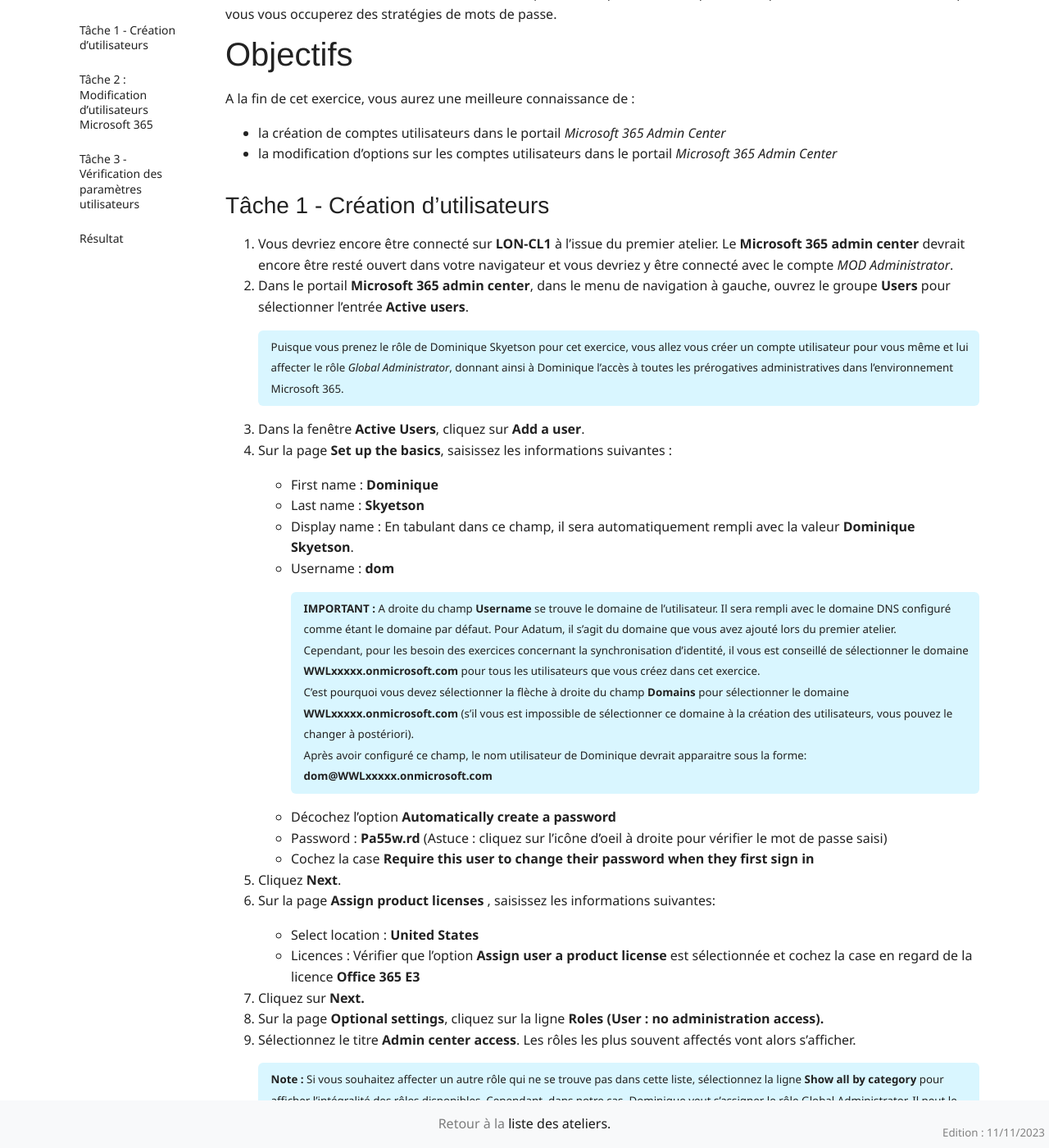
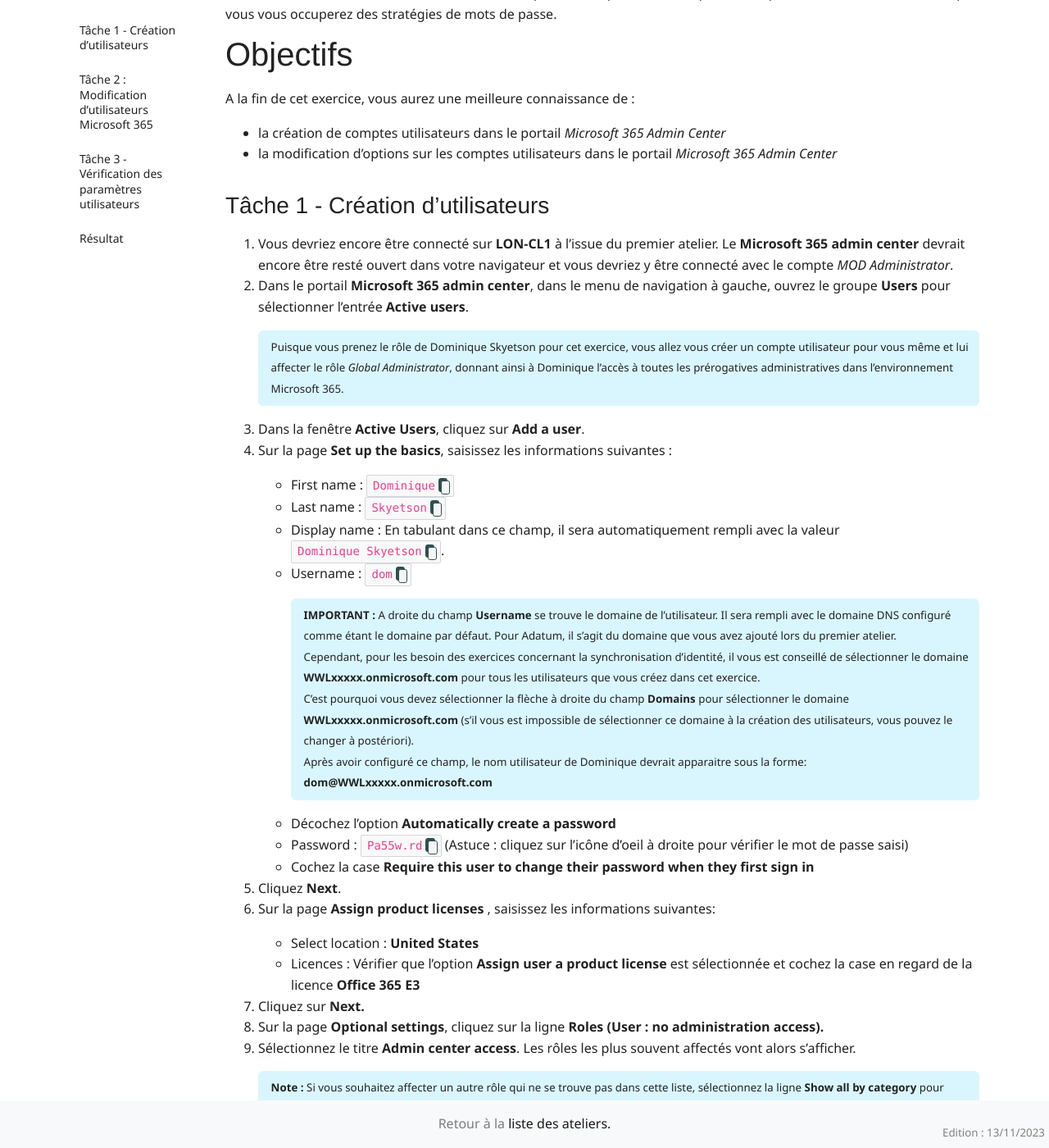
Before and after one commit to renaudwangler/ib-labs, a Jekyll site: the page built from msms030fr/lab2e1.md, in a window 1280 px wide and 1400 px high, scrolled down 616 px. Shown: the whole window at 82% size. Built offline with Jekyll 4.4.1, drawn with Linux system fonts in a browser that asks for light colours; nearby versions of some CDN libraries; comment, search, counter and statistics services are not loaded; some of the changed text lies outside the part shown.

Commit message:
copyBtn v3.6

````diff
--- a/assets/css/style.scss
+++ b/assets/css/style.scss
@@ -9,5 +9,5 @@
 .copyBtn,.copyBtnDone {margin-left: 4px;background-color:darkslategrey;vertical-align: text-bottom;}
 .copyBtn::before,.copyBtnDone::before { content: ''; background-color: whitesmoke; margin-left: 2px; margin-top: 2px;}
 .copyBtn:hover, .copyBtnDone:hover {background: black;}
-.copyBtnDone {background-color:green}
+.copyBtnDone {background-color:green; opacity: 0.33;}
 .copyBtnDone,.copyBtnDone::before {border-color: green;}
--- a/assets/js/ib-stage.js
+++ b/assets/js/ib-stage.js
@@ -5,7 +5,7 @@ function addCopyButton() {
         let copyButton = document.createElement("button");
         copyButton.innerText = '';
         copyButton.className = 'copyBtn';
-        copyButton.title = 'Cliquer pour copier ce texte dans votre presse-papier.';
+        copyButton.title = 'Cliquez pour copier ce texte dans votre presse-papier.';
         copyButton.type = 'button';
         codeBlock.appendChild(copyButton);
         copyButton.addEventListener("click", async () => {
@@ -15,6 +15,7 @@ function addCopyButton() {
     });
     }
 async function copyCode(codeBlock) {
-    await navigator.clipboard.writeText(codeBlock.innerText.slice(0,-6));
-    console.log(codeBlock.getElementsByTagName('button')[0].className='copyBtnDone')
+    await navigator.clipboard.writeText(codeBlock.innerText);
+    codeBlock.getElementsByTagName('button')[0].className='copyBtnDone';
+    codeBlock.getElementsByTagName('button')[0].title = 'Texte copié (recliquez pour copier de nouveau)'
     }
--- a/msms030fr/lab2e1.md
+++ b/msms030fr/lab2e1.md
@@ -2,7 +2,7 @@
 layout: stage
 title: "Lab2-Ex1 - Gestion des utilisateurs avec le centre d'administration Microsoft 365"
 length: "00"
-date: "11/11/2023"
+date: "13/11/2023"
 ---
 # Scénario
 Dominique Skyetson est l'administrateur de l'entreprise Adatum. Comme il n'a pas de compte utilisateur Microsoft 365 déclaré pour lui-même, Dominique s'est jusqu'à présent connecté à l'administration du tenant avec le compte *Mod Administrator*. Dans cet exercice, il va se créer son compte et y assigner le rôle *Global Administrator* qui lui permettra ensuite de faire toutes les actions administratives sur le tenant de manière nominative.
@@ -22,17 +22,17 @@ A la fin de cet exercice, vous aurez une meilleure connaissance de :
 	>Puisque vous prenez le rôle de Dominique Skyetson pour cet exercice, vous allez vous créer un compte utilisateur pour vous même et lui affecter le rôle *Global Administrator*, donnant ainsi à Dominique l'accès à toutes les prérogatives administratives dans l'environnement Microsoft 365.
 1. Dans la fenêtre **Active Users**, cliquez sur **Add a user**.
 1. Sur la page **Set up the basics**, saisissez les informations suivantes :
-	- First name : **Dominique**
-	- Last name : **Skyetson**
-	- Display name : En tabulant dans ce champ, il sera automatiquement rempli avec la valeur **Dominique Skyetson**.
-	- Username : **dom**
+	- First name : ```Dominique```
+	- Last name : ```Skyetson```
+	- Display name : En tabulant dans ce champ, il sera automatiquement rempli avec la valeur ```Dominique Skyetson```.
+	- Username : ```dom```
 		>**IMPORTANT :** A droite du champ **Username** se trouve le domaine de l'utilisateur. Il sera rempli avec le domaine DNS configuré comme étant le domaine par défaut. Pour Adatum, il s'agit du domaine que vous avez ajouté lors du premier atelier.
 		Cependant, pour les besoin des exercices concernant la synchronisation d'identité, il vous est conseillé de sélectionner le domaine **WWLxxxxx.onmicrosoft.com** pour tous les utilisateurs que vous créez dans cet exercice.
 		C'est pourquoi vous devez sélectionner la flèche à droite du champ **Domains** pour sélectionner le domaine **WWLxxxxx.onmicrosoft.com** (s'il vous est impossible de sélectionner ce domaine à la création des utilisateurs, vous pouvez le changer à postériori).
 		Après avoir configuré ce champ, le nom utilisateur de Dominique devrait apparaitre sous la forme:
 		**dom@WWLxxxxx.onmicrosoft.com**
 	- Décochez l'option **Automatically create a password**
-	- Password : **Pa55w.rd** (Astuce : cliquez sur l'icône d'oeil à droite pour vérifier le mot de passe saisi)
+	- Password : ```Pa55w.rd``` (Astuce : cliquez sur l'icône d'oeil à droite pour vérifier le mot de passe saisi)
 	- Cochez la case **Require this user to change their password when they first sign in**
 1. Cliquez **Next**.
 1. Sur la page **Assign product licenses** , saisissez les informations suivantes:
@@ -47,14 +47,14 @@ A la fin de cet exercice, vous aurez une meilleure connaissance de :
 1. Sur la page **Dominique Skyetson added to active users**, cliquez sur **Show** à coté de **Password** pour vérifier que vous avez bien saisi correctement **Pa55w.rd**.
 1. En bas de la page, cliquez sur le lien **Add another user** et recommencez les étapes 3 à 12 précédentes, pour ajouter les utilisateurs avec les informations suivantes :
 	- **Username domain :** Lors de la saisie du **Username** pour chaque utilisateur, assurez-vous de sélectionner le domaine **WWLxxxxx.onmicrosoft.com** comme vous l'avez fait pour le compte de Dominique (Si vous ne pouvez le sélectionner à la création, changez-le une fois le compte créé).
-	- **Password :** Utilisez le mot de passe **Pa55w.rd**, et, comme pour le compte de Dominique, exiger le changement de mot de passe à la première connexion.
+	- **Password :** Utilisez le mot de passe ```Pa55w.rd```, et, comme pour le compte de Dominique, exigez le changement de mot de passe à la première connexion.
 	- **Licenses :** Affectez une licence **Office 365 E3** à l'utilisateur **Alan Yoo**. Pour tous les autres utilisateurs, sélectionner l'option **Create user without product license (not recommended)**.
 	- **Roles :** Par défaut chaque utilisateur se verra affecter le rôle **User role (no administration access)**; Cela suffira pour le moment. Dans un futur exercice, vous affecterez des rôles administratifs à certains utilisateurs pour tester la délégation administrative. Ainsi, en arrivant sur la page **Optional settings**, cliquez directement sur **Next**.
-	> **Alan Yoo** | username **alan** | Licence **Office 365 E3** mais pas de rôle admin
-	**Ada Russell** | username **ada** | Ni licence ni rôle admin
-	**Adam Hobbs** | username **adam** | Ni licence ni rôle admin
-	**Libby Hayward** | username **libby** | Ni licence ni rôle admin
-	**Laura Atkins** | username **laura** | Ni licence ni rôle admin
+	> ```Alan Yoo** | username ```alan``` | Licence **Office 365 E3** mais pas de rôle admin
+	```Ada Russell``` | username ```ada``` | Ni licence ni rôle admin
+	```Adam Hobbs``` | username ```adam``` | Ni licence ni rôle admin
+	```Libby Hayward``` | username ```libby``` | Ni licence ni rôle admin
+	```Laura Atkins```| username ```laura``` | Ni licence ni rôle admin
 1. Après avoir ajouté le dernier compte (celui de *Laura Atkins*) cliquez sur le bouton **Close** pour revenir à la liste des **Active users**
 1. Vérifiez la liste **Active users**. Vérifiez que chacun des précédents utilisateurs a pour domaine **WWLxxxxx.onmicrosoft.com** et changez-le si ce n'est pas le cas.
 1. Restez connecté sur LON-CL1 et laissez votre navigateur Internet ouvert pour la tâche suivante de cet atelier.
@@ -66,7 +66,7 @@ Vous affecterez ensuite une licence produit au compte de Ada Russell. Pour finir
 1. Vous devriez encore être connecté sur **LON-CL1** à l'issue du premier atelier. Le **Microsoft 365 admin center** devrait encore être resté ouvert dans votre navigateur et vous devriez y être connecté avec le compte *MOD Administrator*.
 1. Dans le portail **Microsoft 365 admin center**, la page **Active users** devrait être encore affichée à l'issue de la première tâche de cet exercice. Sélectionnez la case à cocher en regard du compte de **Alan Yoo**, sans cliquer sur la ligne de ce compte en lui-même.
 1. Dans la barre de menu au-dessus de la liste d'utilisateurs, sélectionnez les **points de suspension** (**More actions**). Dans le menu qui apparait, sélectionnez **Manage contact information**.
-1. Dans le panneau **Manage contact information** qui apparait pour Alan Yoo, saisissez **Accounts Receivable** dans le champ **Department** avant de cliquer sur **Save changes**.
+1. Dans le panneau **Manage contact information** qui apparait pour Alan Yoo, saisissez ```Accounts Receivable``` dans le champ **Department** avant de cliquer sur **Save changes**.
 1. Une fois que le bandeau vert indiquant **Contact information updated** apparait, cliquez sur le **X** de fermeture en haut à droite du panneau **Manage contact information**.
 1. Le compte d'Alan Yoo devrait toujours être sélectionné dans la liste **Active Users**. Dans la barre de menu au-dessus de la liste d'utilisateurs, sélectionnez les **points de suspension** (**More actions**) de nouveau. Dans le menu qui apparait, sélectionnez **Edit sign-in status**.
 1. Sur le panneau **Block sign-in**, cochez la case **Block this user from signing in** avant de cliquer sur le bouton **Save changes**. Notez le bandeau vert indiquant que le compte de Alan est désormais bloqué et qu'il sera déconnecté des services Microsoft dans les 30 minutes. Cliquez sur le **X** de fermeture en haut à droite du panneau **Block sign-in**.
@@ -107,7 +107,7 @@ Dans cette tâche, vous allez vérifier l'impact des changements que vous avez f
 1. Dans la fenêtre **Pick an account**, sélectionnez **+ Use another account**.
 1. Dans la fenêtre **Sign in**, entrez **Libby@WWLxxxxx.onmicrosoft.com** et cliquez sur **Next**.
 1. Dans la fenêtre **Enter password**, saisissez le mot de passe temporaire de Libby dont vous avez pris note à l'étape précédente et cliquez sur le bouton **Sign in**.
-1. Dans la fenêtre **Update your password**, entrez de nouveau le mot de passe temporaire de Libby dans le champ **Current password**, et utilisez le mot de passe **ibForm@tion** dans les champs **New password** et **Confirm password**. Cliquez sur **Sign in**.
+1. Dans la fenêtre **Update your password**, entrez de nouveau le mot de passe temporaire de Libby dans le champ **Current password**, et utilisez le mot de passe ```ibForm@tion``` dans les champs **New password** et **Confirm password**. Cliquez sur **Sign in**.
 1. Si une fenêtre **Welcome to Microsoft 365** apparait, cliquez deux fois sur la flèche de droite pour accéder à la validation vous permettant de la fermer.
 1. Vérifiez que vous pouvez accéder à la page d'accueil de Microsoft 365. Notez qu'aucune application n'est présente sur le portail de Libby puisque vous n'avez affecté aucune licence au compte de Libby.
 1. Vous devez désormais vous déconnecter du compte de Libby pour tenter de vous connecter avec le compte de Alan Yoo. Pour vous déconnecter, cliquez sur le cercle en haut à droite contenant **LH** (les initiales de Libby Hayward) et cliquez sur **Sign out**.
@@ -116,12 +116,12 @@ Dans cette tâche, vous allez vérifier l'impact des changements que vous avez f
 1. Dans la page **login**, cliquez sur le choix **Switch to a different account** en dessous du bouton **Sign in**
 1. Saisissez **Alan@WWLxxxxx.onmicrosoft.com** dans le champ **Email address** avant de cliquer sur **Sign in**.
 1. Dans la fenêtre **Sign in**, cliquez sur **Next**
-1. Dans la fenêtre **Enter password**, saisissez **Pa55w.rd** et cliquez sur **Sign in**.
+1. Dans la fenêtre **Enter password**, saisissez ```Pa55w.rd``` et cliquez sur **Sign in**.
 1. Sur la fenêtre **Pick an account**, constatez qu'un message d'erreur apparait, indiquant que le compte de Alan a été bloqué. Vous venez de vérifier que Alan ne peut plus se connecter à Microsoft 365.
 1. Vous allez finalement vous connecter avec votre compte admin de Dominique Skyetson, en utilisant le compte nominatif que vous avez créé dans la première tâche de cet exercice. Dans la fenêtre **Pick an account**, sélectionnez donc **+ Use another account**.
 1. Dans la fenêtre **Sign in**, saisissez **dom@WWLxxx.onmicrosoft.com** et cliquez sur **Next**.
-1. Dans la fenêtre suivante, utilisez le mot de passe **Pa55w.rd** et cliquez sur **Sign in**.
-1. Dans la fenêtre **Update your password**, saisissez **Pa55w.rd*** dans le champ **Current password** et saisissez **ibForm@tion** dans les champs **New password** et **Confirm password**. Cliquez sur **Sign in**.
+1. Dans la fenêtre suivante, utilisez le mot de passe ```Pa55w.rd``` et cliquez sur **Sign in**.
+1. Dans la fenêtre **Update your password**, saisissez ```Pa55w.rd``` dans le champ **Current password** et saisissez ```ibForm@tion``` dans les champs **New password** et **Confirm password**. Cliquez sur **Sign in**.
 1. Si une fenêtre **Welcome to Microsoft 365** apparait, cliquez deux fois sur la flèche de droite pour accèder à la validation vous permettant de la fermer.
 1. Dans la page d'accueil **Welcome to Microsot 365**, cliquez sur la tuile **Admin**.
 1. Dans le portail **Microsoft 365 admin center**, dans le menu de navigation à gauche, ouvrez le groupe **Users** pour y sélectionner **Active users**.
````
Also changed, not shown: msms030fr/lab1e1.md (+1 -1 lines).
